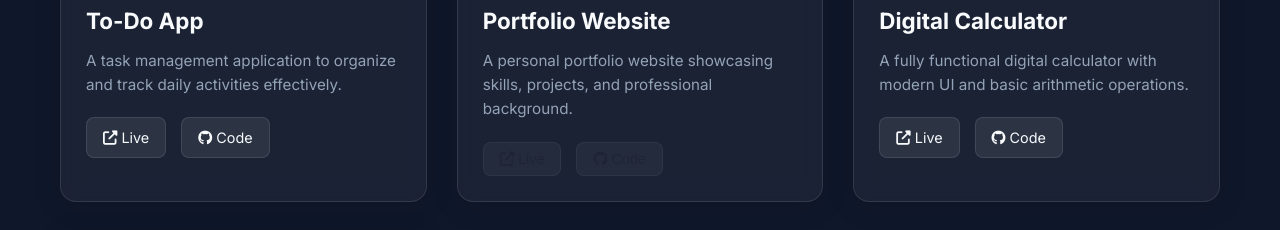
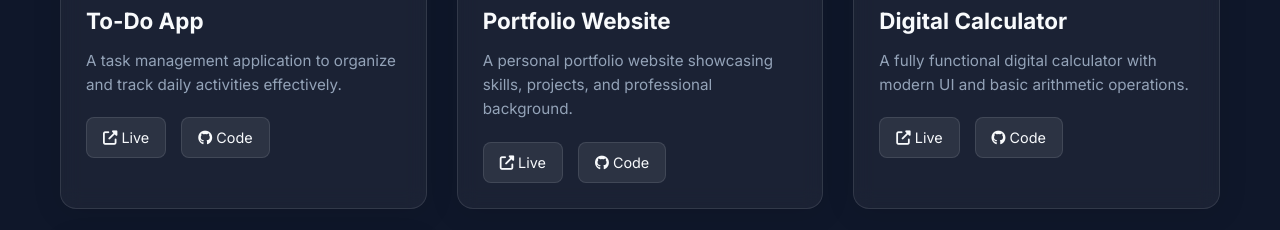
Before and after one commit to saranshsaxena333/portfolio, a plain HTML site: page index.html in a window 1280 px wide. Shown: the part 3520-3750 px from the top of the page. Drawn offline with nearby package versions, Linux system fonts and the light colour scheme.

Commit message:
Update index.html

```diff
--- a/index.html
+++ b/index.html
@@ -188,8 +188,8 @@
                         <h3>Portfolio Website</h3>
                         <p>A personal portfolio website showcasing skills, projects, and professional background.</p>
                         <div class="project-links">
-                            <button class="btn-sm disabled" disabled><i class="fas fa-external-link-alt"></i> Live</button>
-                            <button class="btn-sm disabled" disabled><i class="fab fa-github"></i> Code</button>
+                            <a href="https://portfolio-seven-zeta-19.vercel.app/" target="_blank" class="btn-sm"><i class="fas fa-external-link-alt"></i> Live</a>
+                            <a href="https://github.com/saranshsaxena333/portfolio" target="_blank" class="btn-sm"><i class="fab fa-github"></i> Code</a>
                         </div>
                     </div>
                 </div>
```
